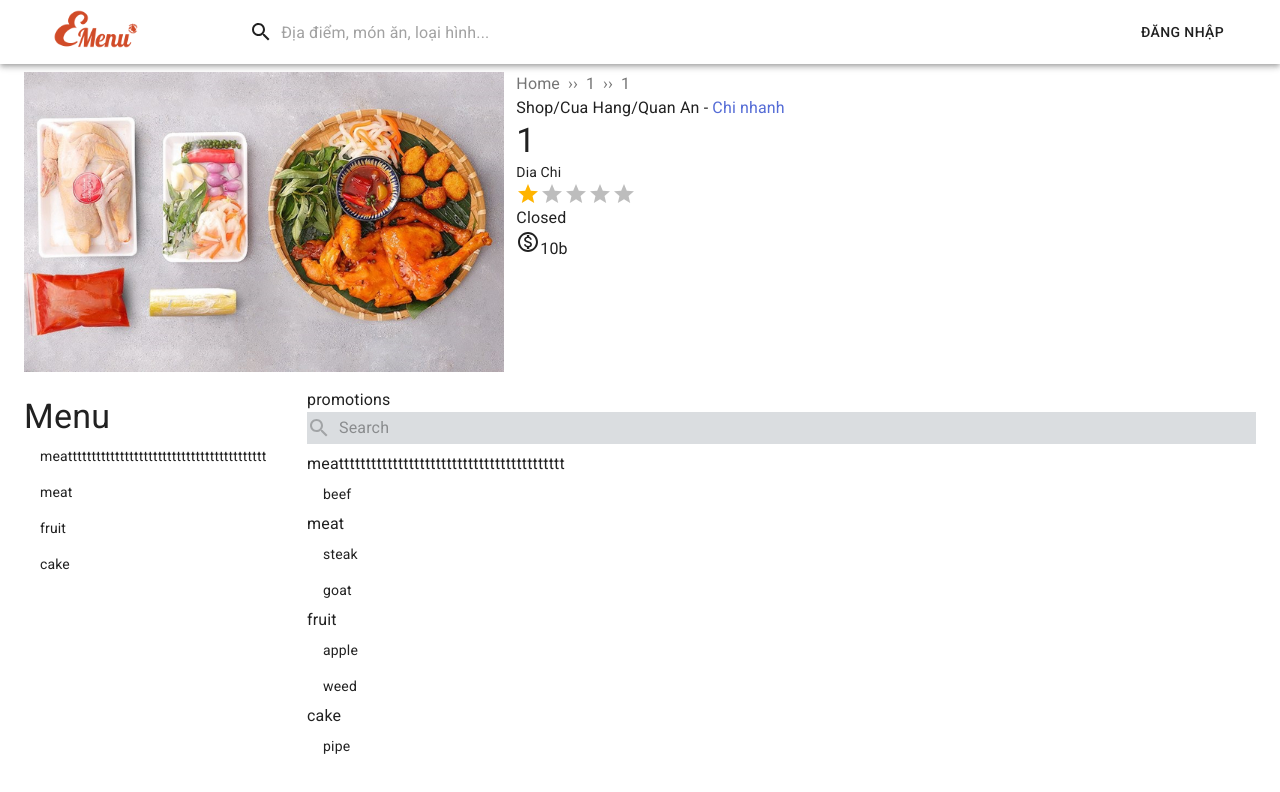
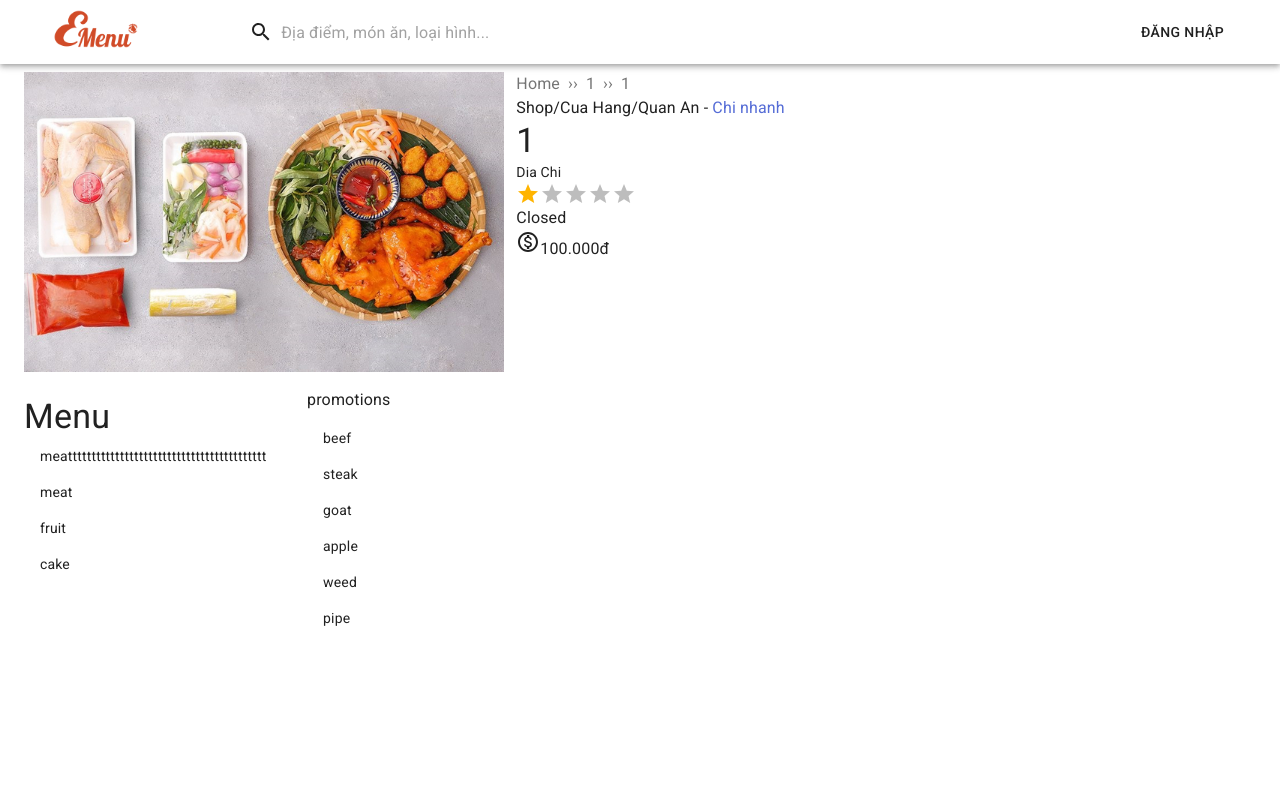
Before and after one commit to quocnguyencoder/EMenu, a Next.js app: page /1/1 in a window 1280 px wide. Shown: the top 792 px of the page. Built offline with nearby package versions, Linux system fonts and the light colour scheme.

Commit message:
Fix key warning in [place]

```diff
--- a/components/DetailPage/Info.tsx
+++ b/components/DetailPage/Info.tsx
@@ -5,7 +5,8 @@ import Rate from "./Rate";
 
 export default function Info() {
   const router = useRouter();
-  const price = "10b";
+  const cityName = router.query.city || "none";
+  const placeName = router.query.place || "none";
   return (
     <Box maxWidth="60%" display="flex" flexDirection="column">
       <Breadcrumbs separator="››" aria-label="breadcrumb">
@@ -13,13 +14,13 @@ export default function Info() {
           Home
         </Link>
         <Link color="inherit" href={`/${router.query.city}`}>
-          {router.query.city}
+          {cityName}
         </Link>
         <Link
           color="inherit"
           href={`/${router.query.city}/${router.query.place}`}
         >
-          {router.query.place}
+          {placeName}
         </Link>
       </Breadcrumbs>
       <Typography>
@@ -34,7 +35,7 @@ export default function Info() {
       <Typography variant="body1">Closed</Typography>
       <Typography>
         <MonetizationOnOutlinedIcon />
-        {price}
+        100.000đ
       </Typography>
     </Box>
   );
--- a/pages/[city]/[place].tsx
+++ b/pages/[city]/[place].tsx
@@ -16,29 +16,24 @@ export default function Place() {
         <List component="nav">
           <Typography variant="h4">Menu</Typography>
           {categories.map((category) => (
-            <ListItem key={category} button>
+            <ListItem key={`menu${category}`} button>
               {category}
             </ListItem>
           ))}
         </List>
         <Box flex="1">
           <Typography>promotions</Typography>
-          <SearchBar />
+          {/* <SearchBar /> */}
           <List>
-            {categories.map((category) => {
-              return (
-                <>
-                  <Typography>{category}</Typography>
-                  {menu.map((m) =>
-                    m.category === category ? (
-                      <ListItem key={m.name} button>
-                        {m.name}
-                      </ListItem>
-                    ) : null
-                  )}
-                </>
-              );
-            })}
+            {categories.map((category) =>
+              menu
+                .filter((item) => item.category === category)
+                .map((m) => (
+                  <ListItem key={m.name} button>
+                    {m.name}
+                  </ListItem>
+                ))
+            )}
           </List>
         </Box>
       </Box>
```
